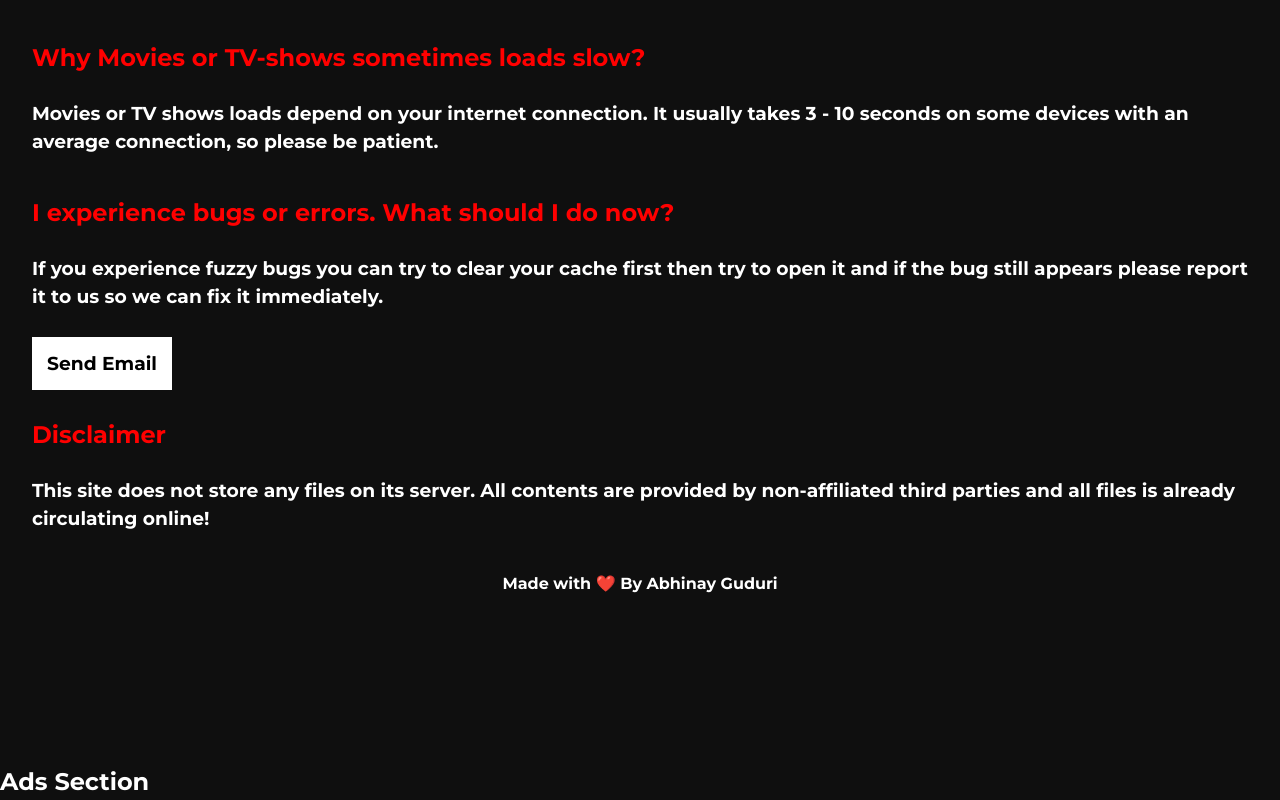
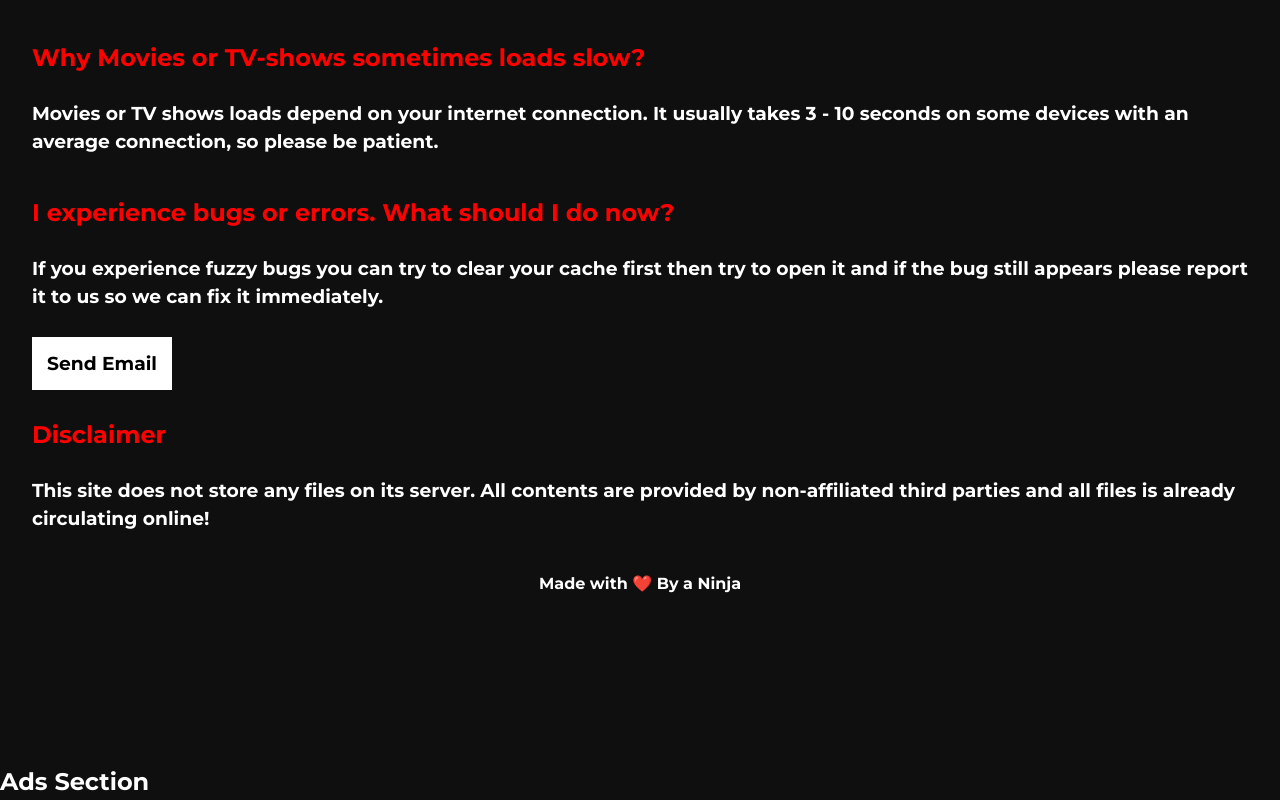
Before and after one commit to abhinayguduri/mymovies, a React (Create React App) app: page /about in a window 1280 px wide. Shown: the part 845-1645 px from the top of the page. Built offline with nearby package versions, Linux system fonts and the light colour scheme; no server answers.

Commit message:
BY CHANGE

```diff
--- a/src/pages/About.jsx
+++ b/src/pages/About.jsx
@@ -83,7 +83,7 @@ const About = () => {
           </h3>
           <br></br>
           <div className="Love">
-            <h4>Made with ❤️ By Abhinay Guduri</h4>
+            <h4>Made with ❤️ By a Ninja</h4>
           </div>
           <br></br>
           <br></br>
```
